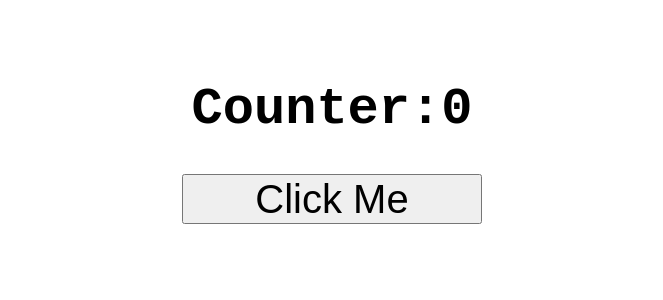
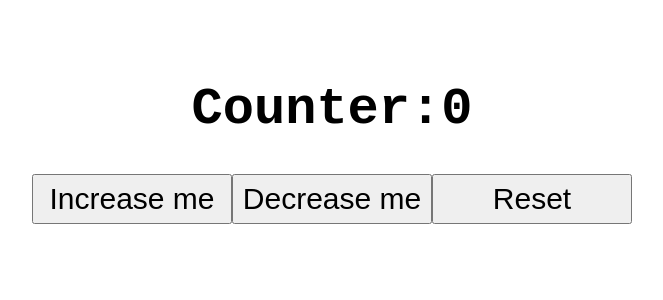
Before and after one commit to mate-academy/react_counter, a React (Create React App) app: page / in a window 1280 px wide. Shown: the top 300 px of the page, without its empty margins (308-971 px from the left). Built offline with nearby package versions, Linux system fonts and the light colour scheme; the HTML template or start-up script is replaced by a standard one.

Commit message:
small changes

```diff
--- a/package.json
+++ b/package.json
@@ -7,6 +7,7 @@
   "author": "Mate Academy",
   "license": "GPL-3.0",
   "dependencies": {
+    "node-sass": "^4.13.1",
     "prop-types": "^15.7.2",
     "react": "^16.12.0",
     "react-dom": "^16.12.0",
--- a/src/components/Counter.css
+++ /dev/null
@@ -1,10 +0,0 @@
-.counter {
-  font-size: 52px;
-  font-family: monospace;
-}
-
-.counter__button {
-  width: 300px;
-  height: 50px;
-  font-size: 40px;
-}
--- a/src/components/Counter.js
+++ b/src/components/Counter.js
@@ -1,32 +1,58 @@
 import React from 'react';
-import './Counter.css';
+import './Counter.scss';
 
 class Counter extends React.Component {
   state = {
-    count: 0,
+    counter: 0,
   };
 
   increaseCounter = () => {
     this.setState(state => ({
-      count: state.count + 1,
+      counter: state.counter + 1,
     }));
   };
 
+  decreaseCounter = () => {
+    this.setState(state => ({
+      counter: state.counter - 1,
+    }));
+  };
+
+  reset = () => {
+    this.setState({
+      counter: 0,
+    });
+  };
+
   render() {
-    const { count } = this.state;
+    const { counter } = this.state;
 
     return (
       <>
         <h1 className="counter">
           Counter:
-          {count}
+          {counter}
         </h1>
         <button
           type="button"
           className="counter__button"
           onClick={this.increaseCounter}
         >
-          Click Me
+          Increase me
+        </button>
+        <button
+          type="button"
+          className="counter__button"
+          onClick={this.decreaseCounter}
+        >
+          Decrease me
+        </button>
+        <button
+          type="button"
+          className="counter__button"
+          onClick={this.reset}
+        >
+          Reset
         </button>
       </>
     );
--- /dev/null
+++ b/src/components/Counter.scss
@@ -0,0 +1,10 @@
+.counter {
+  font-size: 52px;
+  font-family: monospace;
+
+  &__button {
+    width: 200px;
+    height: 50px;
+    font-size: 30px;
+  }
+}
```
